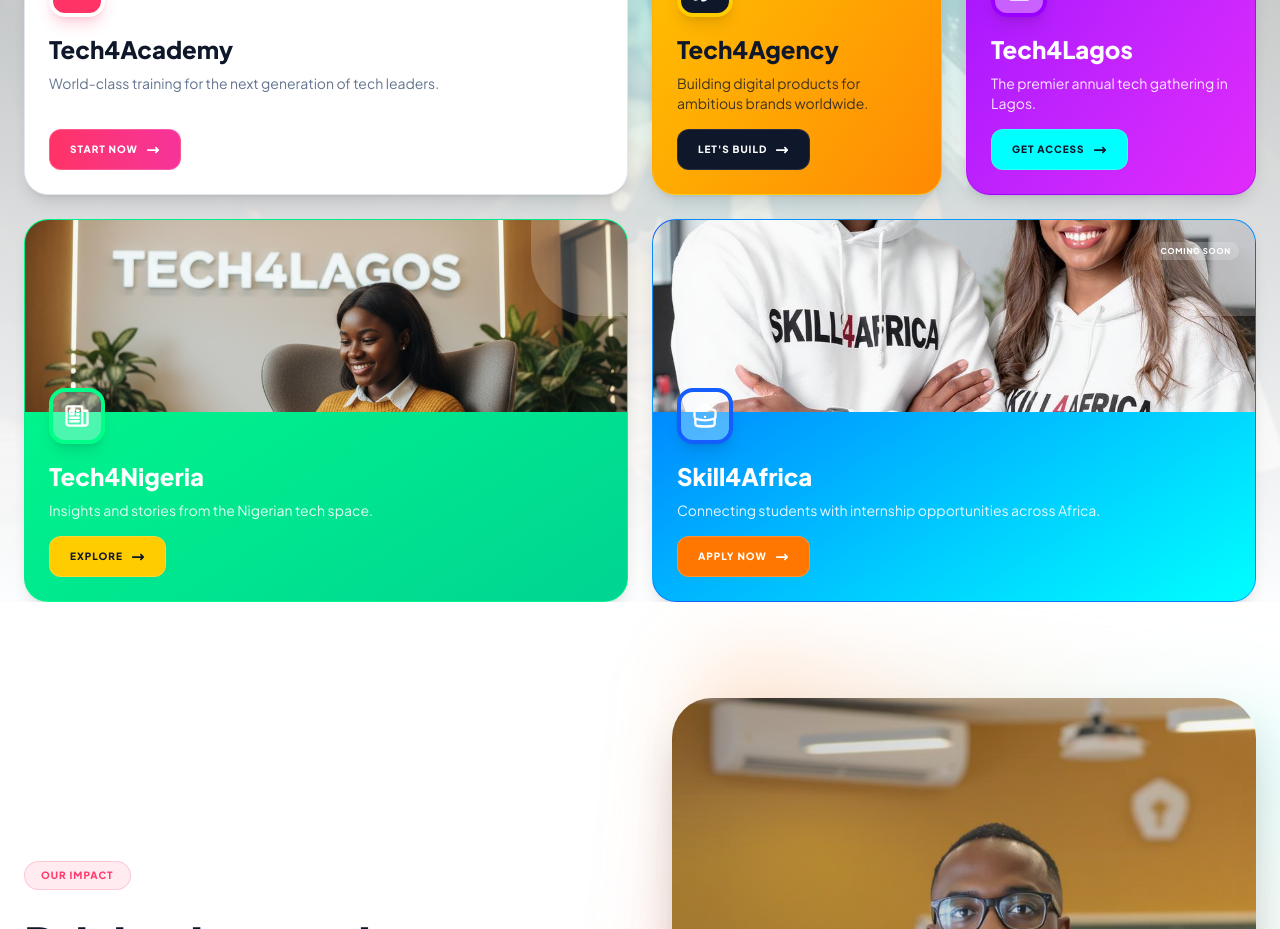
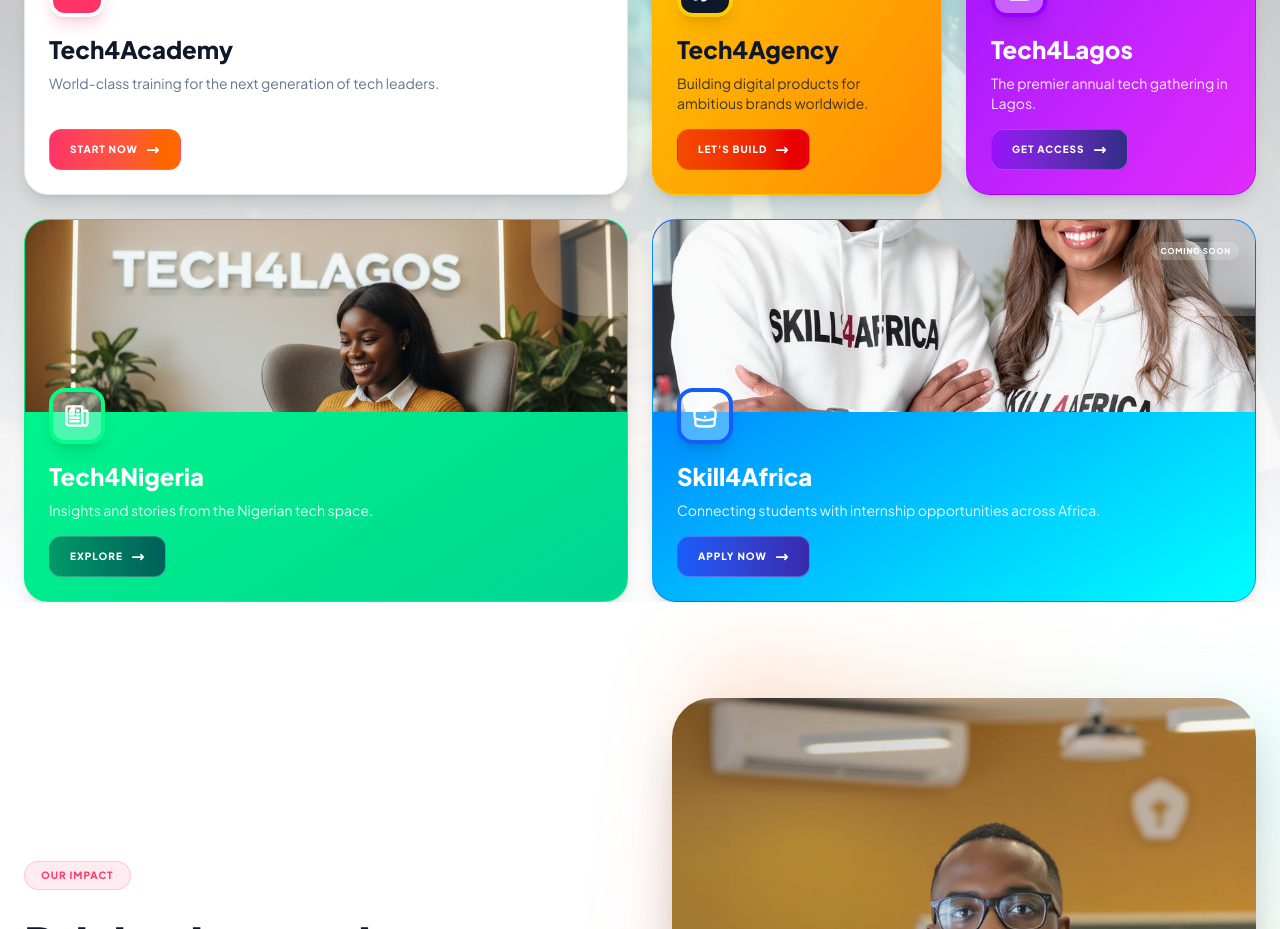
Before and after one commit to Inflimity/tech4africa, a Next.js app: page / in a window 1280 px wide. Shown: the part 1560-2489 px from the top of the page. Built offline with nearby package versions, Linux system fonts and the light colour scheme.

Commit message:
gradient design

```diff
--- a/components/ui/PillarCard.tsx
+++ b/components/ui/PillarCard.tsx
@@ -23,7 +23,7 @@
         iconBg: "bg-africa-red text-white shadow-africa-red/20 border-white",
         title: "group-hover:text-africa-red",
         description: "text-slate-500",
-        cta: "bg-gradient-to-r from-africa-red to-pink-500 text-white hover:scale-105 hover:shadow-[0_0_25px_rgba(255,51,102,0.5)] border border-white/20",
+        cta: "bg-gradient-to-r from-africa-red to-orange-500 text-white hover:scale-105 hover:shadow-[0_0_20px_rgba(255,51,102,0.4)] border border-white/10",
         headerDecor: "bg-africa-red/10",
     },
     dark: {
@@ -31,7 +31,7 @@
         iconBg: "bg-white/20 text-white backdrop-blur-sm border-africa-midnight",
         title: "group-hover:text-africa-red",
         description: "text-slate-400",
-        cta: "bg-africa-cyan text-africa-midnight hover:bg-white hover:scale-105 hover:shadow-[0_0_25px_rgba(0,255,255,0.4)] border border-white/20",
+        cta: "bg-gradient-to-r from-africa-red to-purple-600 text-white hover:scale-105 hover:shadow-[0_0_20px_rgba(255,51,102,0.4)] backdrop-blur-sm border border-white/20",
         headerDecor: "bg-white/10",
     },
     yellow: {
@@ -39,7 +39,7 @@
         iconBg: "bg-africa-midnight text-white border-africa-yellow",
         title: "text-africa-midnight",
         description: "text-africa-midnight/80",
-        cta: "bg-africa-midnight text-white hover:bg-black hover:scale-105 hover:shadow-xl border border-white/10",
+        cta: "bg-gradient-to-r from-orange-600 to-red-600 text-white hover:scale-105 hover:shadow-xl border border-white/10",
         headerDecor: "bg-white/30",
     },
     green: {
@@ -47,7 +47,7 @@
         iconBg: "bg-white/30 text-white border-africa-green",
         title: "text-white",
         description: "text-white/90",
-        cta: "bg-africa-yellow text-africa-midnight hover:bg-white hover:scale-105 hover:shadow-[0_0_25px_rgba(255,204,0,0.4)] border border-white/20",
+        cta: "bg-gradient-to-r from-emerald-600 to-teal-800 text-white hover:scale-105 hover:shadow-[0_0_20px_rgba(0,255,136,0.3)] border border-white/20",
         headerDecor: "bg-white/20",
     },
     blue: {
@@ -55,7 +55,7 @@
         iconBg: "bg-white/30 text-white border-blue-600",
         title: "text-white",
         description: "text-white/90",
-        cta: "bg-africa-orange text-white hover:bg-white hover:text-africa-orange hover:scale-105 hover:shadow-[0_0_25px_rgba(255,119,0,0.4)] border border-white/20",
+        cta: "bg-gradient-to-r from-blue-600 to-indigo-800 text-white hover:scale-105 hover:shadow-[0_0_20px_rgba(0,255,255,0.3)] border border-white/20",
         headerDecor: "bg-white/20",
     },
     purple: {
@@ -63,7 +63,7 @@
         iconBg: "bg-white/30 text-white border-africa-purple",
         title: "text-white",
         description: "text-white/90",
-        cta: "bg-africa-cyan text-africa-midnight hover:bg-white hover:scale-105 hover:shadow-[0_0_25px_rgba(0,255,255,0.4)] border border-white/20",
+        cta: "bg-gradient-to-r from-purple-600 to-indigo-900 text-white hover:scale-105 hover:shadow-[0_0_20px_rgba(153,0,255,0.3)] border border-white/20",
         headerDecor: "bg-white/20",
     },
 };
```
